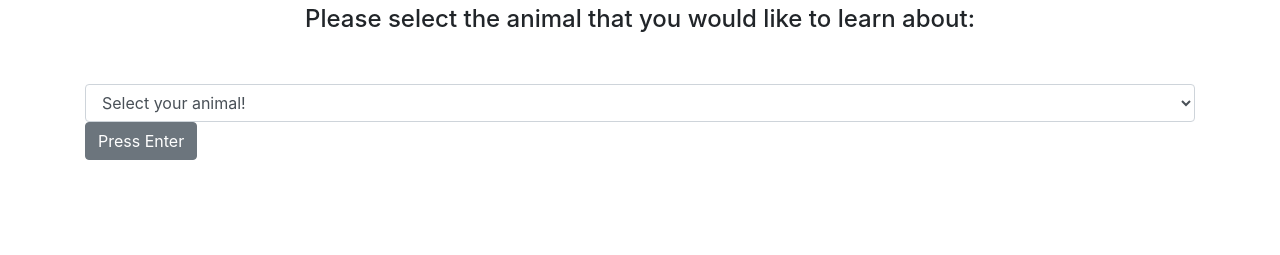
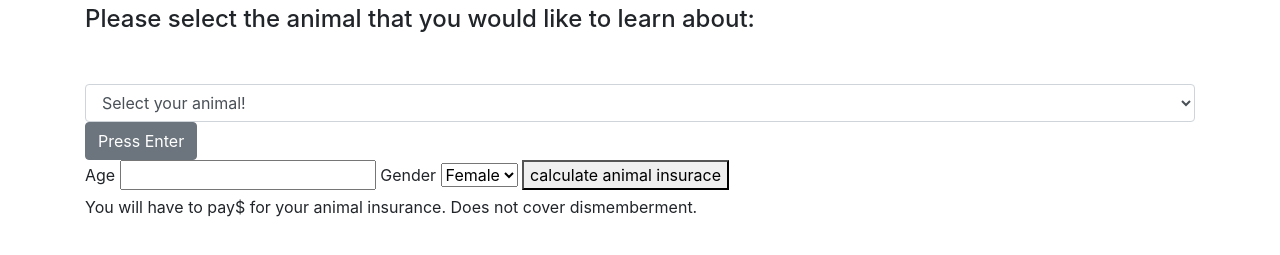
Before and after one commit to Jaywinebrenner/animal-wiki, a plain HTML site: page index.html in a window 1280 px wide. Shown: the part 51-306 px from the top of the page. Drawn offline with Linux system fonts and the light colour scheme.

Commit message:
add elements to calculate animal insurance

```diff
--- a/css/styles.css
+++ b/css/styles.css
@@ -20,7 +20,7 @@ img{
 
 h4{
   margin-bottom: 50px;
-  text-align: center;
+  /* text-align:  */
 }
 h1{
   text-align: center;
--- a/index.html
+++ b/index.html
@@ -23,6 +23,9 @@
         </select>
         <button type="submit" class="btn btn-secondary">Press Enter</button>
       </form>
+
+
+
   <div id="raccoon">
     <img src="img/raccoon.jpeg" alt="a raccoon">
     <h2>A raccoon likes to eat garbage, has apposable thumbs, hates fun.</h2>
@@ -43,5 +46,18 @@
     <h2>Peacocks has enormous feathered plumes and taste delicious</h2>
   </div>
 
+<form id="animalinsurance" action="index.html" method="post">
+  <label for="age">Age</label>
+       <input id="age" type="text">
+  <label for="gender">Gender</label>
+          <select id="gender">
+            <option value="female">Female</option>
+            <option value="male">Male</option>
+          </select>
+          <button type="submit">calculate animal insurace</button>
+</form>
+  <div id="quote">
+    <p>You will have to pay$<span id="rate"></span> for your animal insurance. Does not cover dismemberment.</p>
+
   </body>
 </html>
--- a/js/scripts.js
+++ b/js/scripts.js
@@ -8,8 +8,8 @@ $(document).ready(function(){
     $("#" + option).toggle();
 
 
-  })
-})
+  });
+});
 
 
 //
```
